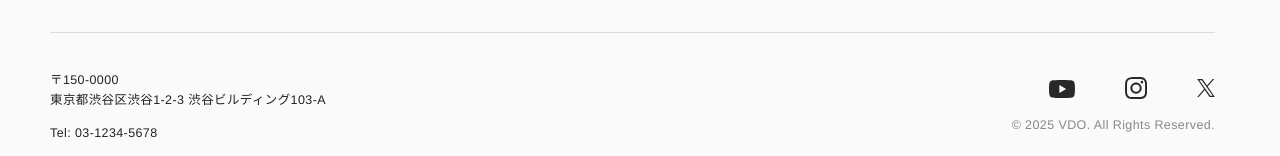
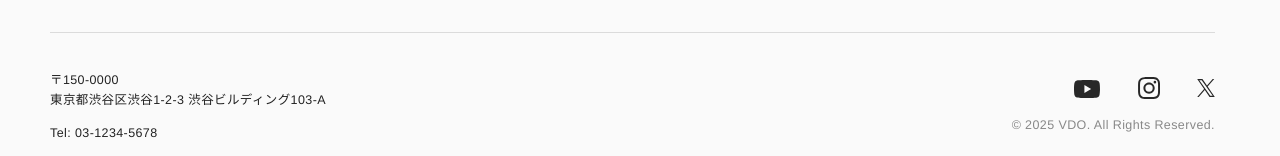
Before and after one commit to koma104/hairsalon-vdo, a Next.js app: page / in a window 1280 px wide. Shown: the part 3865-4021 px from the top of the page. Built offline with nearby package versions, Linux system fonts and the light colour scheme; a web font is replaced by a local one.

Commit message:
style: PC sns gap調整

```diff
--- a/src/components/SnsLinks/SnsLinks.module.css
+++ b/src/components/SnsLinks/SnsLinks.module.css
@@ -7,6 +7,7 @@
 
   @media (min-width: 768px) {
     justify-content: end;
+    gap: var(--spacing-lg);
   }
 
   & a {
```
